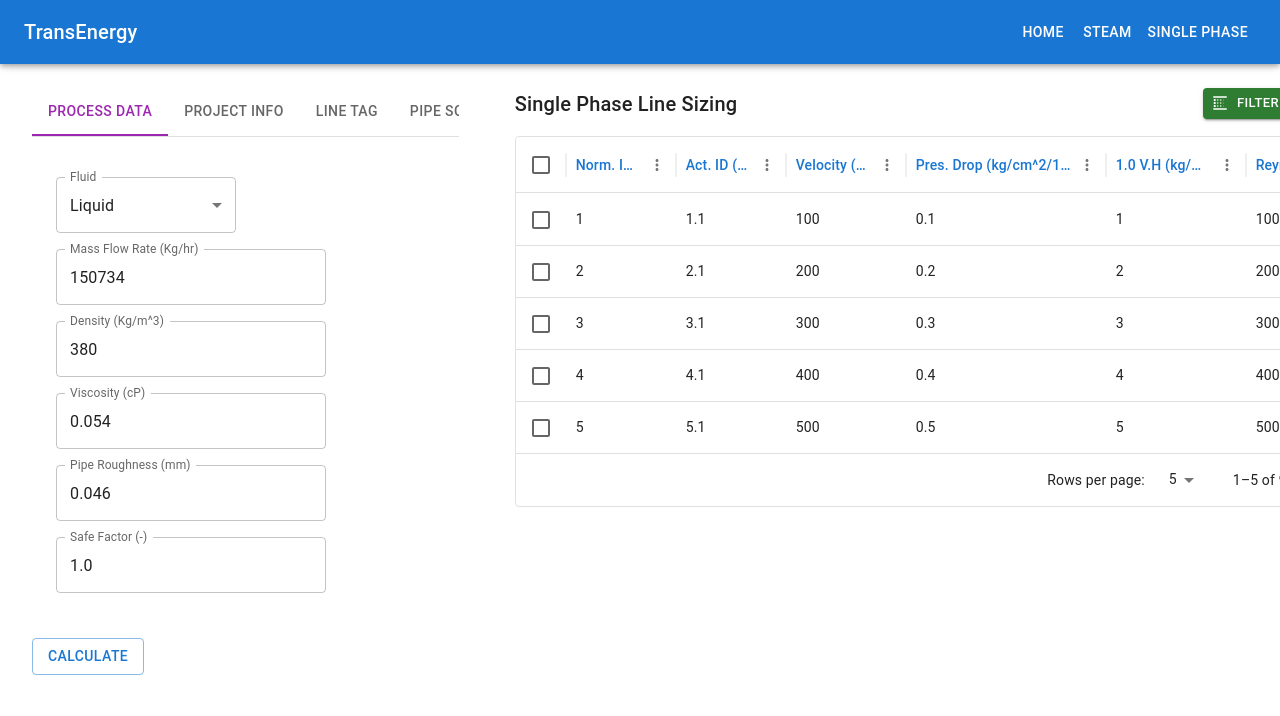
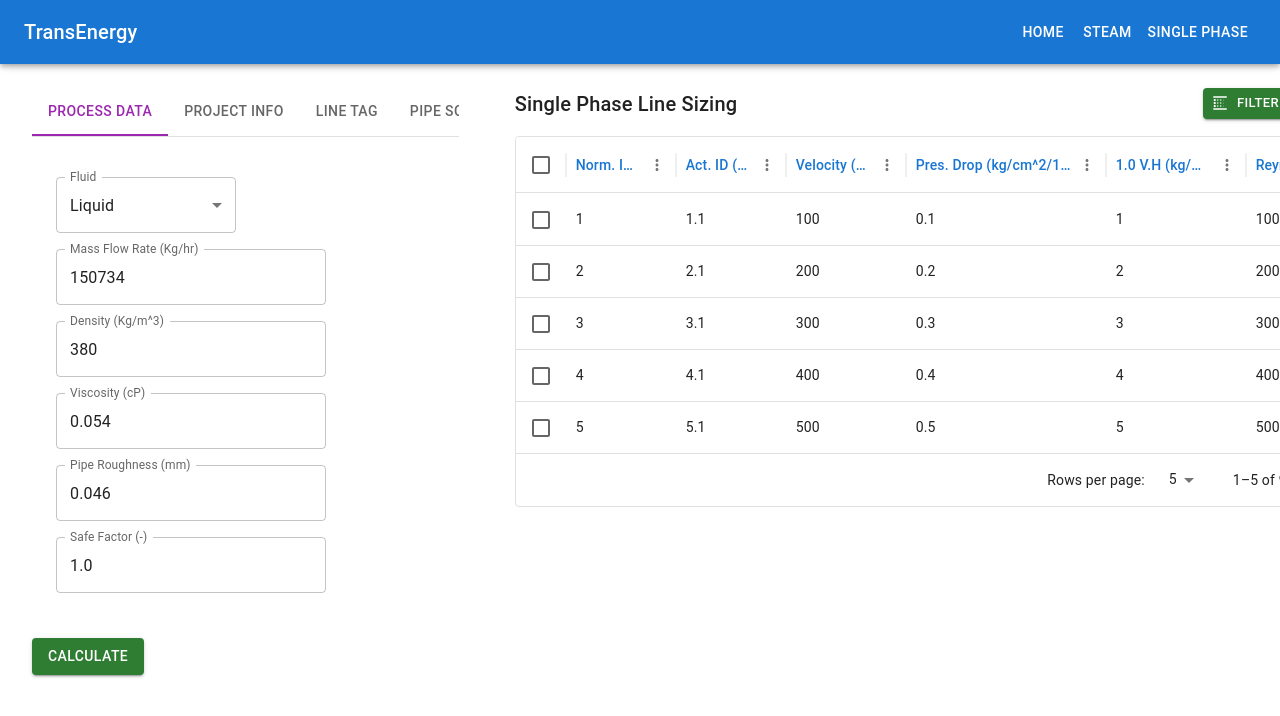
Before and after one commit to chiuwenyu/TransE-App, a React (Vite) app: page / in a window 1280 px wide. Shown: the top 716 px of the page. Built offline with nearby package versions, Linux system fonts and the light colour scheme.

Commit message:
modify calculated color to success

```diff
--- a/src/Components/SinglePhase.tsx
+++ b/src/Components/SinglePhase.tsx
@@ -362,7 +362,11 @@ export const SinglePhase = () => {
               <PipeManager />
             </CustomTabPanel>
           </Box>
-          <Button variant="outlined" onClick={rust_single_phase_hydraulic}>
+          <Button
+            variant="contained"
+            color="success"
+            onClick={rust_single_phase_hydraulic}
+          >
             {" "}
             Calculate{" "}
           </Button>
```
